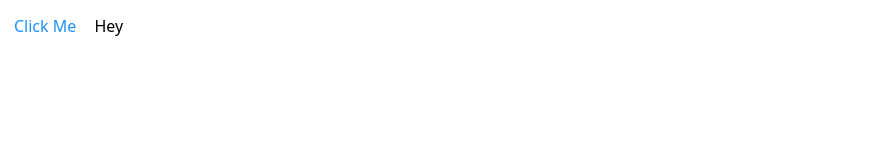
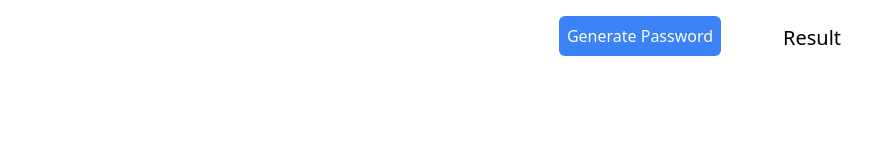
Before and after one commit to lokesh1729/password_generator_vanila_javascript, a website built with webpack: page src/index.html in a window 1280 px wide. Shown: the whole page, without its empty margins (0-886 px from the left). Built offline with nearby package versions, Linux system fonts and the light colour scheme.

Commit message:
basic skeleton added'

```diff
--- a/package.json
+++ b/package.json
@@ -12,7 +12,6 @@
   },
   "devDependencies": {
     "@babel/core": "^7.12.3",
-    "autoprefixer": "^10.0.2",
     "babel-loader": "^8.1.0",
     "clean-webpack-plugin": "^3.0.0",
     "css-loader": "^5.0.0",
@@ -30,6 +29,7 @@
     "webpack-dev-server": "^3.11.0"
   },
   "dependencies": {
+    "autoprefixer": "^10.0.2",
     "eslint": "^7.12.1",
     "eslint-config-airbnb-base": "^14.2.0",
     "eslint-config-prettier": "^6.15.0",
--- a/src/index.html
+++ b/src/index.html
@@ -6,9 +6,16 @@
         <title>Document</title>
     </head>
     <body>
-        <div>
-            <button id="result">Click Me</button>
-            <button>Hey</button>
+        <div class="flex flex-row justify-center mt-4">
+            <button
+                id="generatePassword"
+                class="bg-blue-500 text-white text-base p-2 outline-white pointer-events-auto rounded-md absolute"
+            >
+                Generate Password
+            </button>
+            <span class="ml-6 p-2 text-xl relative left-40" id="result"
+                >Result</span
+            >
         </div>
     </body>
 </html>
--- a/src/index.js
+++ b/src/index.js
@@ -1,6 +1,13 @@
-import './styles.scss';
+import './styles.scss'
 
-document.getElementById('result').addEventListener('click', function handler() {
-    // eslint-disable-next-line no-alert
-    alert('click me!');
-});
+function generateRandomString() {
+    return 'adfaoij*242'
+}
+
+document
+    .getElementById('generatePassword')
+    .addEventListener('click', function handler() {
+        // generate password logic
+        const randomString = generateRandomString()
+        document.getElementById('result').innerHTML = randomString
+    })
--- a/src/styles.scss
+++ b/src/styles.scss
@@ -1,9 +1,3 @@
 @import "tailwindcss/base";
 @import "tailwindcss/components";
 @import "tailwindcss/utilities";
-
-#result {
-    color: dodgerblue;
-    border: 2px solid white;
-    padding: 0.75rem;
-}
```
Also changed, not shown: 1 other file.
